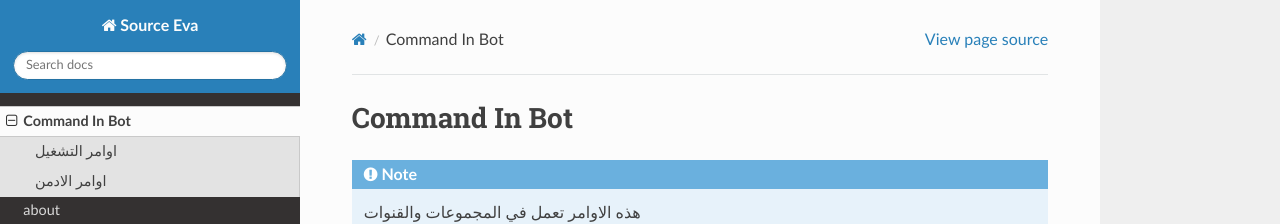
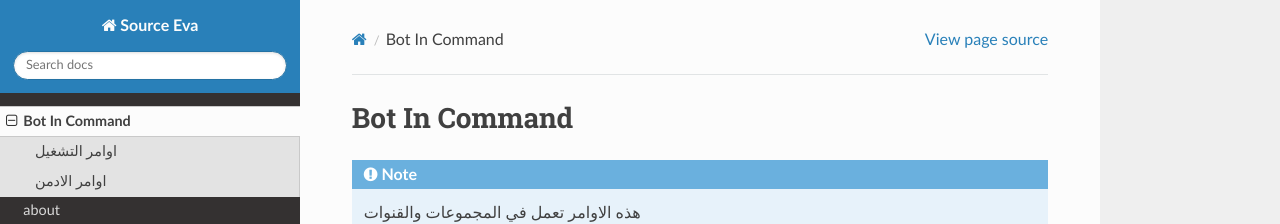
Before and after one commit to deveva205/tutorial-Sourceeva, a Sphinx documentation site: the page built from docs/source/usage.rst, in a window 1280 px wide and 1023 px high. Shown: the top 224 px of the window. Built offline with Sphinx 7.4.7 and the Read the Docs theme 3.1.0, drawn with Linux system fonts in a browser that asks for light colours; pages that are not in the unit, such as notebooks, are missing from menus.

```diff
--- a/docs/source/usage.rst
+++ b/docs/source/usage.rst
@@ -1,4 +1,4 @@
-Command In Bot
+Bot In Command
 ====================
 
 .. note::
```
